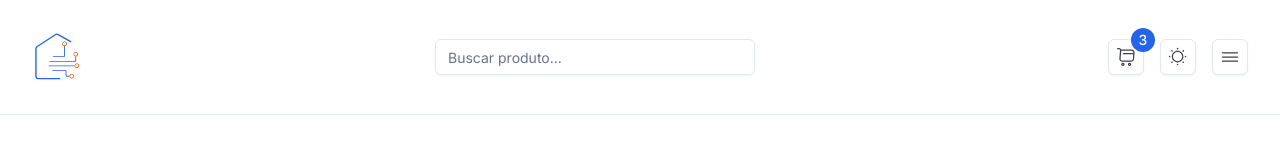
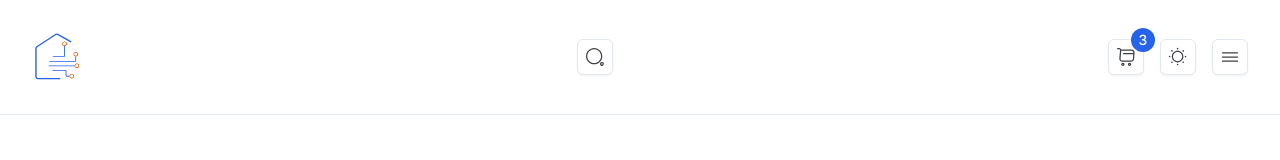
Before and after one commit to EvandroCalado/tech_heim, a Next.js app: page / in a window 1280 px wide. Shown: the top 160 px of the page. Built offline with nearby package versions, Linux system fonts and the light colour scheme.

Commit message:
🐳 chore: remove input

```diff
--- a/src/components/navbar/Search.tsx
+++ b/src/components/navbar/Search.tsx
@@ -1,11 +1,10 @@
-import { Input } from '../ui/input';
+import { IconSearch } from '@/icons';
+import { Button } from '../ui/button';
 
 export const Search = () => {
   return (
-    <Input
-      type="search"
-      placeholder="Buscar produto..."
-      className="dark:bg-muted max-w-xs"
-    />
+    <Button variant="outline" size="icon">
+      <IconSearch />
+    </Button>
   );
 };
```
